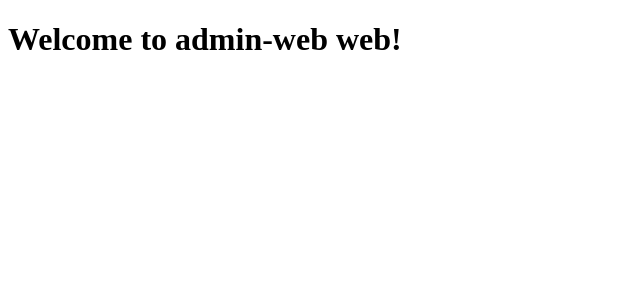
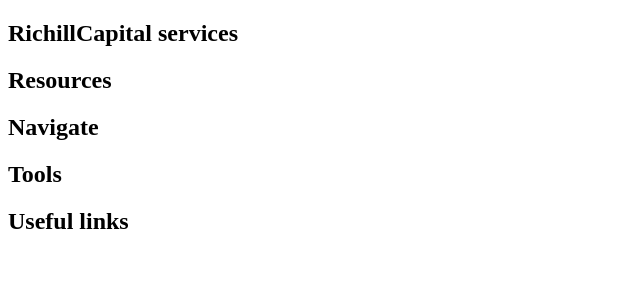
Before and after one commit to MengsyueAmaoTsai/Admin.Web.Nuxt, a Nuxt app: page / in a window 1280 px wide. Shown: the top 300 px of the page, without its empty margins (0-640 px from the left). Built offline with nearby package versions, Linux system fonts and the light colour scheme.

Commit message:
update index.vue

```diff
--- a/src/pages/index.vue
+++ b/src/pages/index.vue
@@ -1,3 +1,7 @@
 <template>
-  <h1>Welcome to admin-web web!</h1>
+  <h2>RichillCapital services</h2>
+  <h2>Resources</h2>
+  <h2>Navigate</h2>
+  <h2>Tools</h2>
+  <h2>Useful links</h2>
 </template>
```
